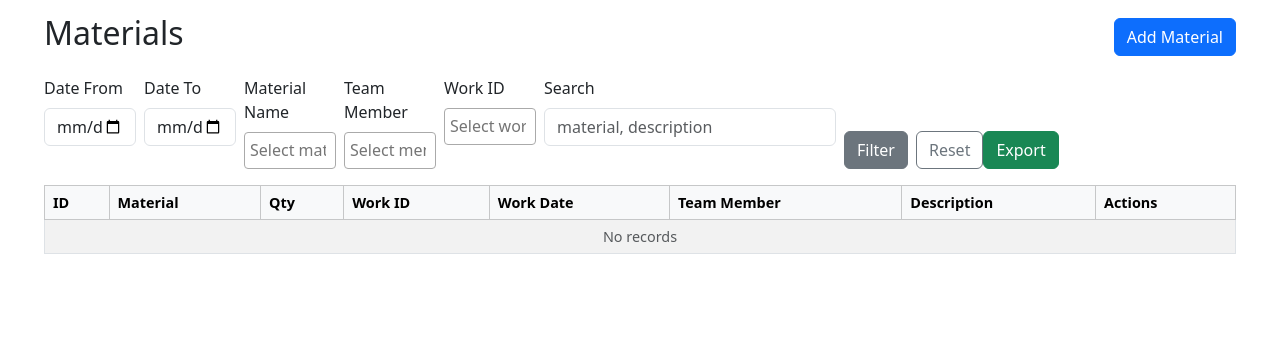
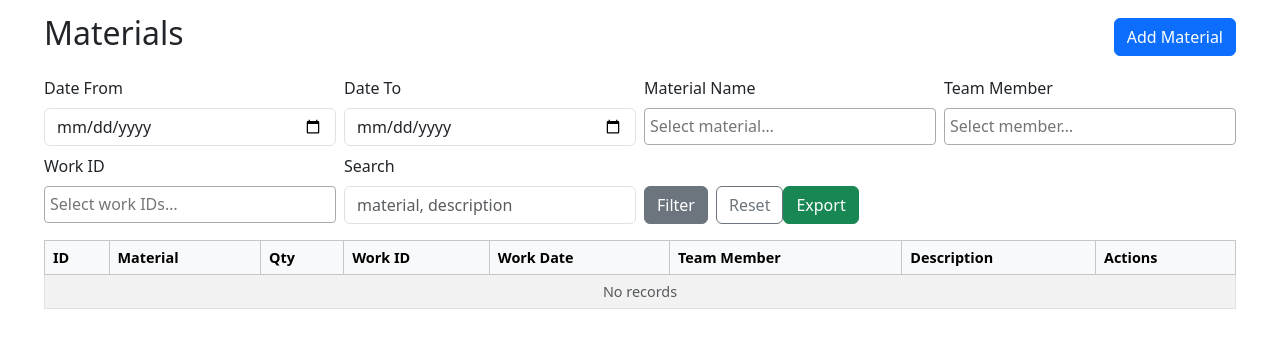
Before and after one commit to Omkar02-code/my-flask-app, a Flask app: page /materials in a window 1280 px wide. Shown: the part 56-404 px from the top of the page. Run offline with Flask 3, Linux system fonts and the light colour scheme; a user stored in the database is signed in; some libraries are stand-ins or nearby versions.

Commit message:
Update materials.html

```diff
--- a/templates/materials.html
+++ b/templates/materials.html
@@ -6,15 +6,15 @@
 </div>
 
 <form class="row g-2 mb-3" method="get" action="{{ url_for('materials') }}">
-  <div class="col-md-1">
+  <div class="col-md-3">
     <label class="form-label">Date From</label>
     <input type="date" name="date_from" class="form-control" value="{{ filters.date_from }}">
   </div>
-  <div class="col-md-1">
+  <div class="col-md-3">
     <label class="form-label">Date To</label>
     <input type="date" name="date_to" class="form-control" value="{{ filters.date_to }}">
   </div>
-  <div class="col-md-1">
+  <div class="col-md-3">
     <label class="form-label">Material Name</label>
     <select name="material_name" class="form-select" multiple>
       {% for m in material_names %}
@@ -22,7 +22,7 @@
       {% endfor %}
     </select>
   </div>
-  <div class="col-md-1">
+  <div class="col-md-3">
     <label class="form-label">Team Member</label>
     <select name="team_member" class="form-select" multiple>
       {% for t in team_members %}
@@ -30,7 +30,7 @@
       {% endfor %}
     </select>
   </div>
-  <div class="col-md-1">
+  <div class="col-md-3">
     <label class="form-label">Work ID</label>
     <select name="work_id" class="form-select" multiple>
       {% for wid in work_ids %}
```
